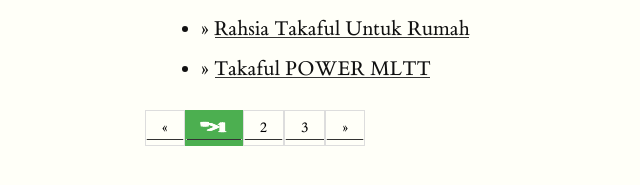
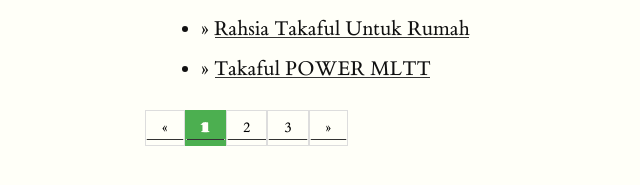
Before and after one commit to takafulis/takafulis.github.io, a Jekyll site: the page built from artikel/index.html, in a window 1280 px wide. Shown: the part 325-510 px from the top of the page, without its empty margins (15-655 px from the left). Built offline with Jekyll 4.4.1, drawn with Linux system fonts in a browser that asks for light colours; the list of posts is cut into pages by our own code.

Commit message:
Update index.html

```diff
--- a/artikel/index.html
+++ b/artikel/index.html
@@ -19,7 +19,7 @@ layout: default5
           &laquo;</a>
       {% for page in (1..paginator.total_pages) %}
         {% if page == paginator.page %}
-          <a class="active" href="#">">{{ page }}</a>
+          <a class="active" href="#">{{ page }}</a>
         {% elsif page == 1 %}
           <a href="/artikel/">{{ page }}</a>
         {% else %}
```
